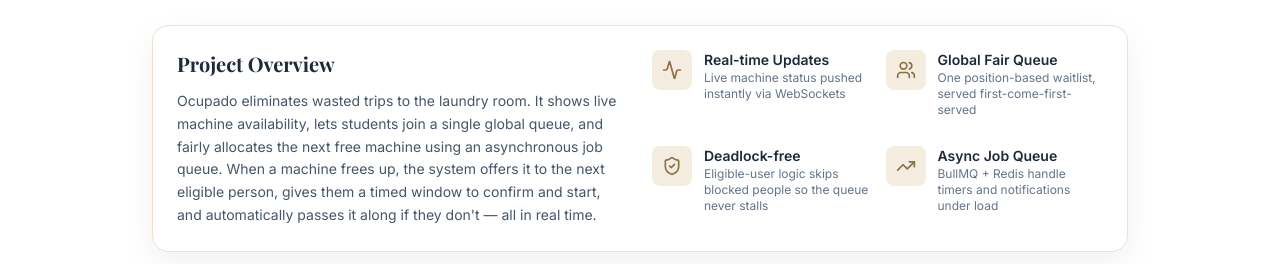
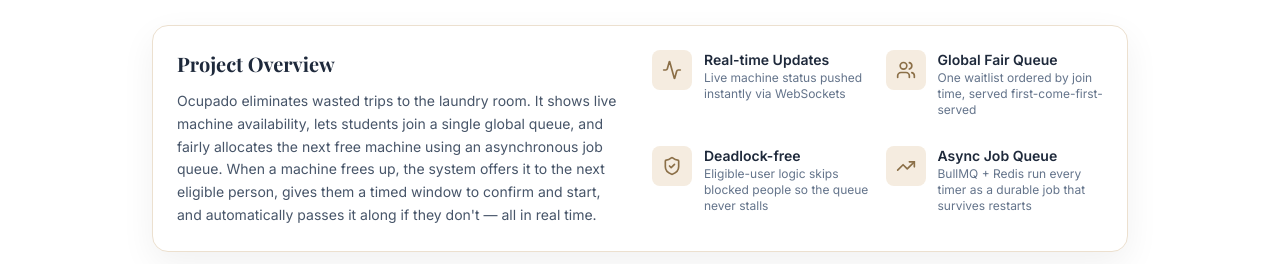
Before and after one commit to ishitaj15/ocupado, a React (Vite) app in the folder frontend/: page /about in a window 1280 px wide. Shown: the part 167-431 px from the top of the page. Built offline with nearby package versions, Linux system fonts and the light colour scheme.

Commit message:
correct About page

```diff
--- a/frontend/src/pages/About.jsx
+++ b/frontend/src/pages/About.jsx
@@ -18,9 +18,9 @@
 
   const highlights = [
     { icon: Activity, title: 'Real-time Updates', desc: 'Live machine status pushed instantly via WebSockets' },
-    { icon: Users, title: 'Global Fair Queue', desc: 'One position-based waitlist, served first-come-first-served' },
+    { icon: Users, title: 'Global Fair Queue', desc: 'One waitlist ordered by join time, served first-come-first-served' },
     { icon: ShieldCheck, title: 'Deadlock-free', desc: 'Eligible-user logic skips blocked people so the queue never stalls' },
-    { icon: TrendingUp, title: 'Async Job Queue', desc: 'BullMQ + Redis handle timers and notifications under load' },
+    { icon: TrendingUp, title: 'Async Job Queue', desc: 'BullMQ + Redis run every timer as a durable job that survives restarts' },
   ]
 
   const features = [
```
